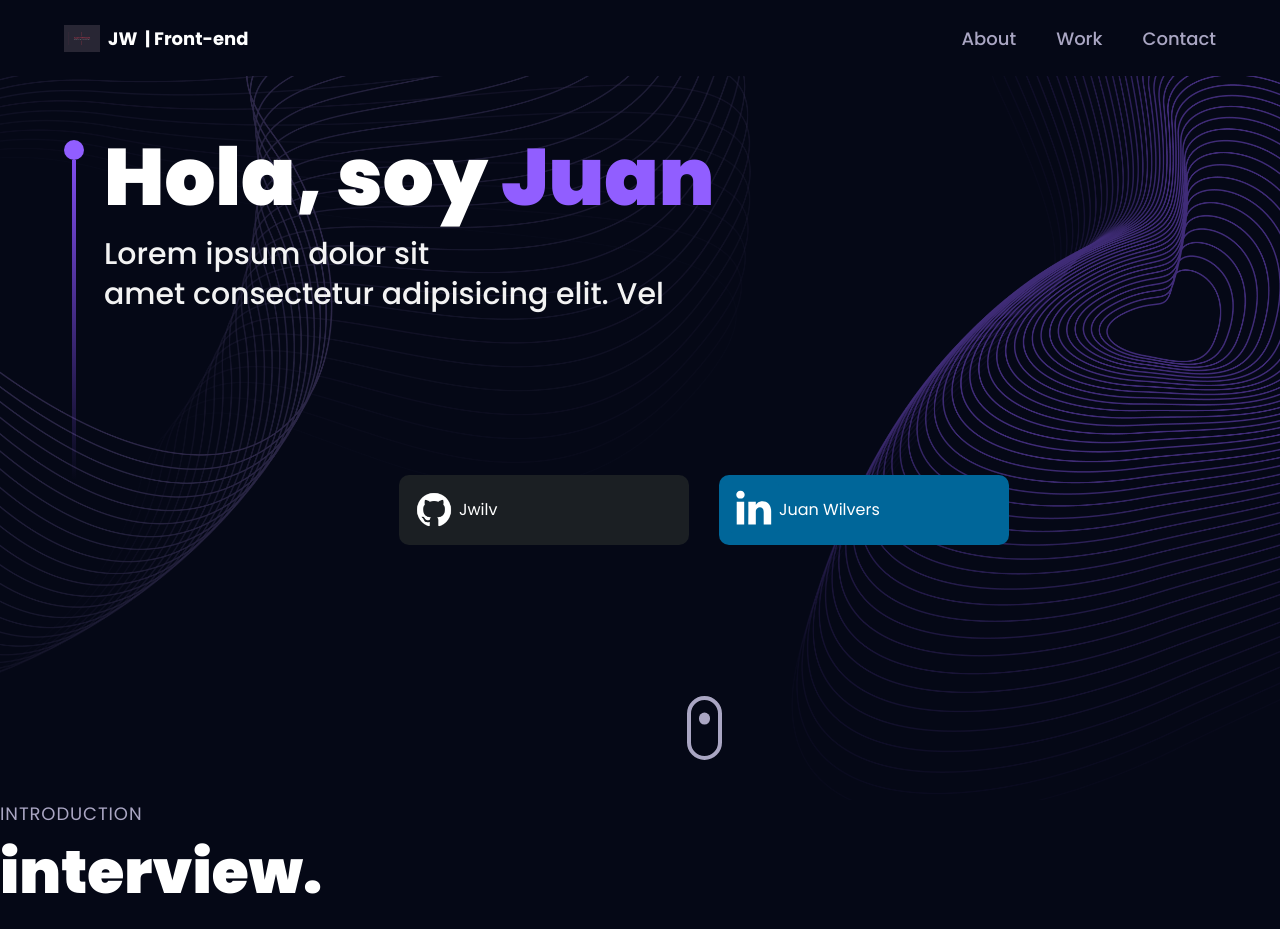
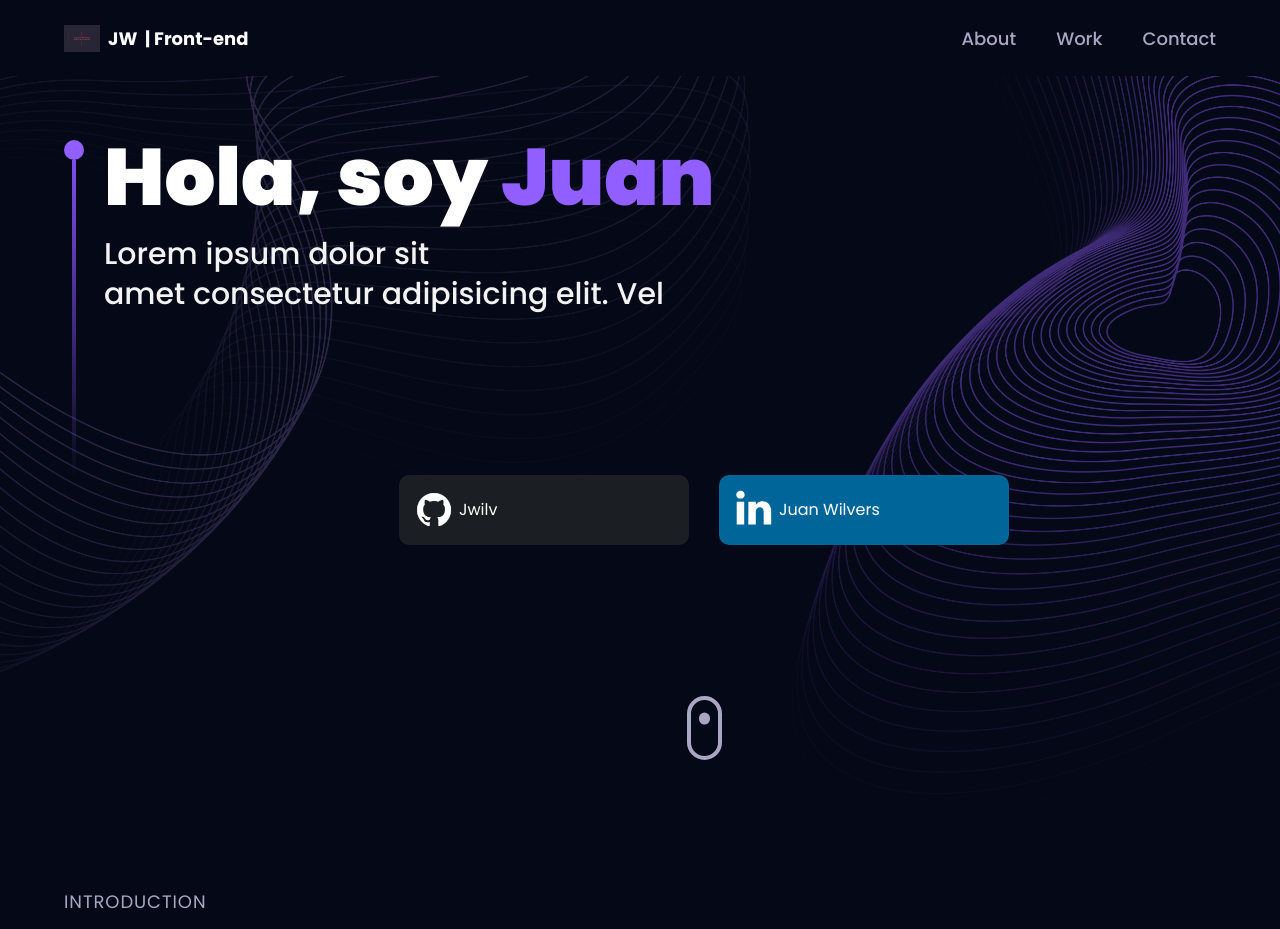
Before and after one commit to Jwilv/port-3d, a Next.js app: page / in a window 1280 px wide. Shown: the top 929 px of the page. Built offline with nearby package versions, Linux system fonts and the light colour scheme.

Commit message:
StarWrapper

```diff
--- a/components/About.tsx
+++ b/components/About.tsx
@@ -3,6 +3,7 @@ import { motion } from 'framer-motion'
 import { services } from "../constants"
 import { fadeIn, textVariant } from '../utils/motion'
 import Image, { StaticImageData } from 'next/image'
+import StarWrapper from './hoc/SectionWrapper'
 
 interface ServiceCardProps {
   index: number
@@ -56,4 +57,13 @@ const About = () => {
   )
 }
 
-export default About
+const Wrapper = () => {
+  return (
+    <StarWrapper idName='about'>
+      <About />
+    </StarWrapper>
+)
+}
+
+
+export default Wrapper
--- a/components/hoc/SectionWrapper.tsx
+++ b/components/hoc/SectionWrapper.tsx
@@ -1,14 +1,14 @@
 import { motion } from "framer-motion";
 
 import { staggerContainer } from "../../utils/motion";
+import { ReactNode } from "react";
 
 interface SectionWrapperProps {
-    children: JSX.Element | JSX.Element[];
+    children: JSX.Element | JSX.Element[] | ReactNode;
     idName: string;
 }
 
-const StarWrapper = ({ children, idName} : SectionWrapperProps) =>
-  function HOC() {
+const StarWrapper = ({ children, idName} : SectionWrapperProps) =>{
     return (
       <motion.section
         variants={staggerContainer()}
```
